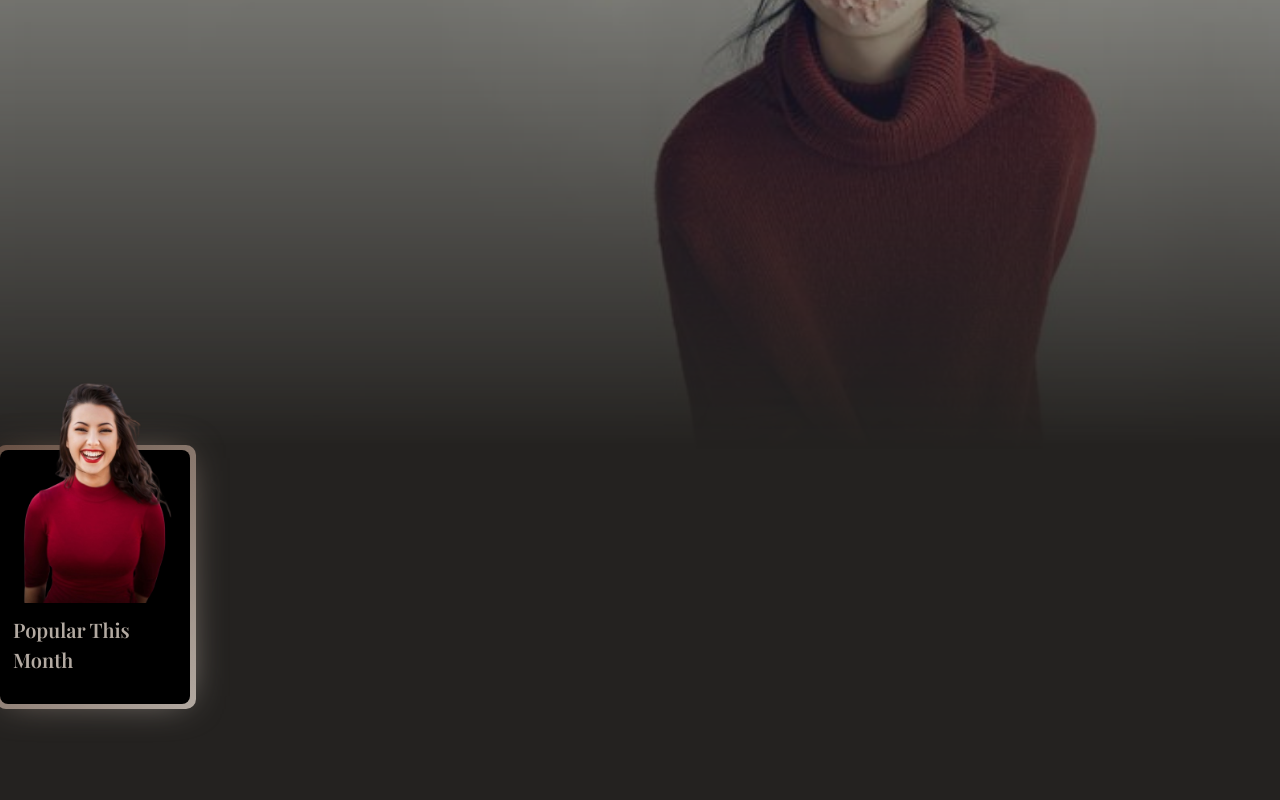
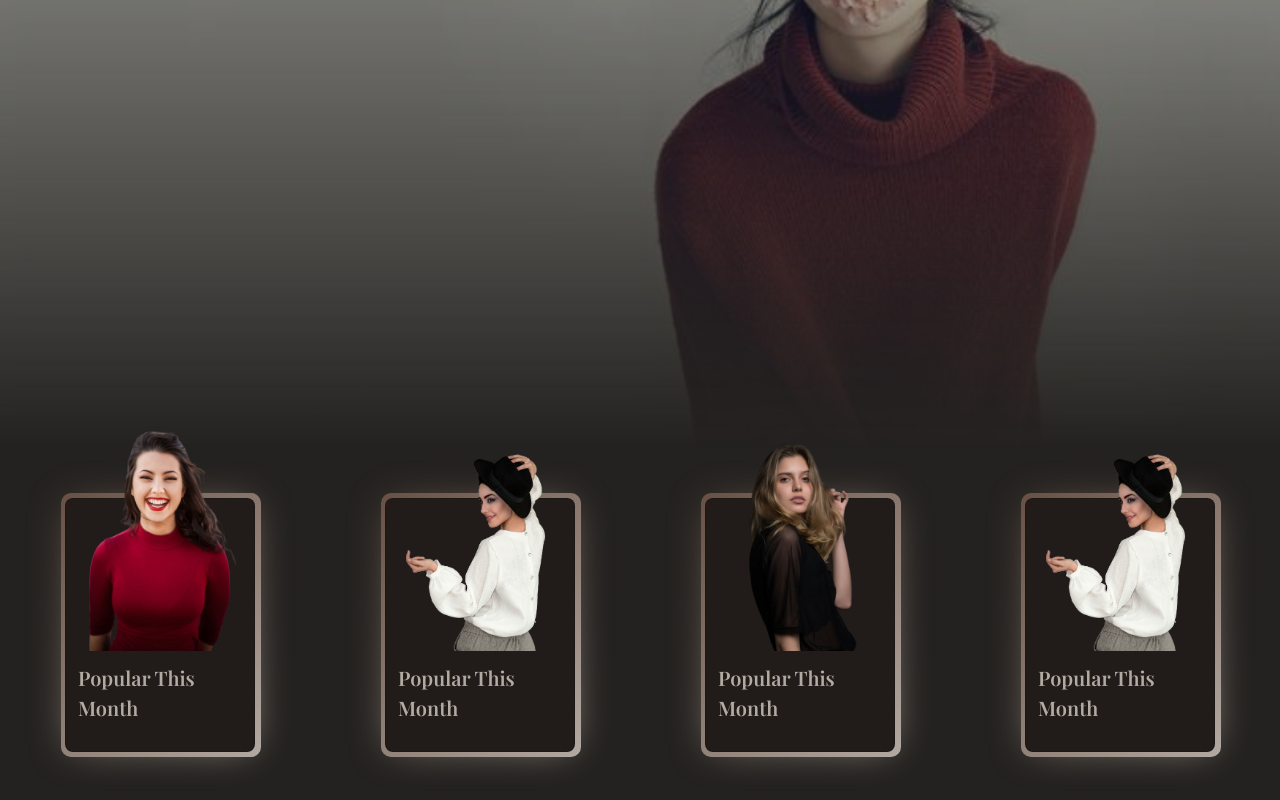
Before and after one commit to amirejokar/shop, a React (Create React App) app: page / in a window 1280 px wide. Shown: the part 256-1056 px from the top of the page. Before the commit the page ends 965 px from the top, so only its background shows below. Built offline with nearby package versions, Linux system fonts and the light colour scheme; a web font is replaced by a local one.

Commit message:
fix cards in desktop size

```diff
--- a/src/App.css
+++ b/src/App.css
@@ -6,7 +6,7 @@
 :root {
     --dark-brown: #242220;
     --white : #B3AAA2;
-    --balck : #010101;
+    --black : #211c1a;
     --light-brown : #685044;
     --gray : #7B827C;
   }
--- a/src/Components/Cards/Card.css
+++ b/src/Components/Cards/Card.css
@@ -2,7 +2,7 @@
   position: relative;
   width: 190px;
   height: 254px;
-    background-color: #000;
+  background-color: var(--black);
   display: flex;
   flex-direction: column;
   justify-content: end;
@@ -13,7 +13,7 @@
 }
 
 .card::before {
-    content: '';
+  content: "";
   position: absolute;
   inset: 0;
   left: -5px;
@@ -21,7 +21,7 @@
   width: 200px;
   height: 264px;
   border-radius: 10px;
-    background: linear-gradient(-45deg, #B3AAA2 0%, #685044 100% );
+  background: linear-gradient(-45deg, #b3aaa2 0%, #685044 100%);
   z-index: -10;
   pointer-events: none;
   transition: all 0.6s cubic-bezier(0.175, 0.885, 0.32, 1.275);
@@ -32,7 +32,7 @@
   z-index: -1;
   position: absolute;
   inset: 0;
-    background: linear-gradient(-45deg,#B3AAA2 0%, #685044 100% );
+  background: linear-gradient(-45deg, #b3aaa2 0%, #685044 100%);
   transform: translate3d(0, 0, 0) scale(0.95);
   filter: blur(20px);
 }
@@ -60,6 +60,11 @@ font-family: "Playfair Display", serif;
 .card:hover::before {
   transform: rotate(-90deg) scaleX(1.34) scaleY(0.77);
 }
-  .card-img{
+.card-img {
   width: 100%;
 }
+
+/* .mask-card {
+  -webkit-mask-image: linear-gradient(rgba(255, 0, 0, 0), #242220);
+  mask-image: linear-gradient(rgba(255, 0, 0, 0), #242220);
+} */
--- a/src/Components/Cards/Card.jsx
+++ b/src/Components/Cards/Card.jsx
@@ -1,11 +1,12 @@
 import React from "react";
-import './Card.css'
-import model2 from './model1.png'
-export default function Card() {
+import "./Card.css";
+export default function Card({ img, txt }) {
   return (
     <div class="card">
-      <img src={model2} className="card-img" alt="khanom khanomi " />
-      <p class="heading">Popular this month</p>
+      <div className="mask-card">
+        <img src={img} className="card-img" alt="khanom khanomi " />
+      </div>
+      <p class="heading">{txt}</p>
     </div>
   );
 }
--- a/src/Components/Cards/index.css
+++ b/src/Components/Cards/index.css
@@ -0,0 +1,7 @@
+.cards-box{
+    display: flex;
+    flex-direction: row;
+    justify-content: space-around;
+    margin-top: 3rem;
+    margin-bottom: 3rem;
+}
--- a/src/Components/Cards/index.jsx
+++ b/src/Components/Cards/index.jsx
@@ -1,10 +1,21 @@
 import React from "react";
 import "./index.css";
 import Card from "./Card";
+import model1 from './model1.png'
+import model2 from './model2.png'
+import model3 from './model3.png'
 export default function Cards() {
+  const cardsData = [
+    {id:'1' , img:model1 , txt: "Popular this month"},
+    {id:'3' , img:model3 , txt: "Popular this month"},
+    {id:'2' , img:model2 , txt: "Popular this month"},
+    {id:'3' , img:model3 , txt: "Popular this month"},
+  ]
   return (
-    <div className="m-auto">
-    <Card/>
+    <div className="cards-box ">
+      {cardsData.map((card) => (
+        <Card key={card.id} {...card}/>
+      ))}
     </div>
   );
 }
```
Lines whose indentation alone changed are shown as unchanged.
